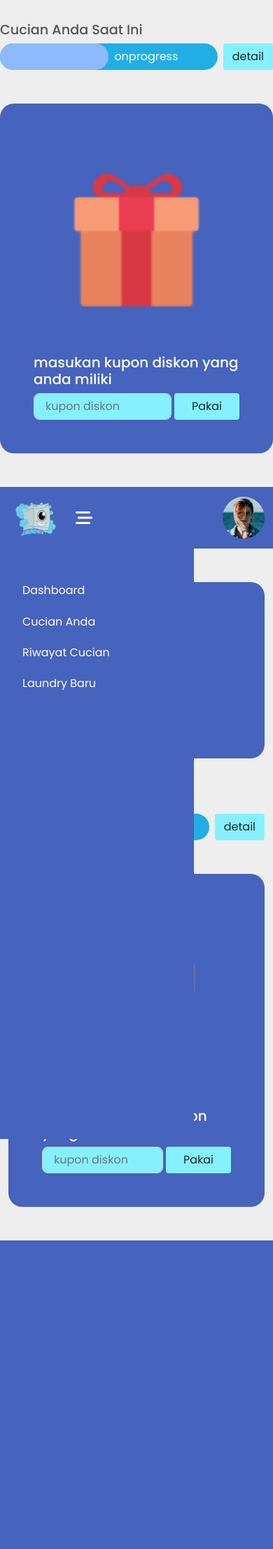
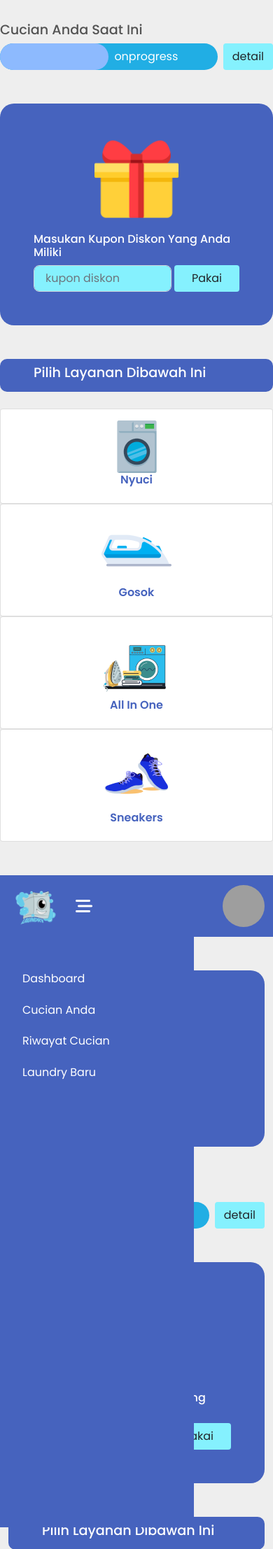
Before and after one commit to saddam-satria/WP2_Kelompok-1, a CodeIgniter 4 app: template WP2_Final/app/Views/user/dashboard.php in a window 390 px wide. Shown: the part 277-2491 px from the top of the page at 70% size. Before the commit the page ends 2050 px from the top, so only its background shows below. Run offline with PHP 8.4 and a stand-in for CodeIgniter, Linux system fonts and the light colour scheme; the template is opened without the code that fills it, so the values that code supplies are empty; some libraries are stand-ins or nearby versions; grey boxes are pictures that could not be loaded.

Commit message:
update dashboard

```diff
--- a/WP2_Final/app/Views/components/navbar.php
+++ b/WP2_Final/app/Views/components/navbar.php
@@ -1,4 +1,4 @@
-<div class="py-1" style="background-color: #4663be; position: sticky; top: 0;">
+<div class="py-1" style="background-color: #4663be; position: sticky; top: 0; z-index: 100;">
     <div class="container">
         <div class="d-flex align-items-center">
             <div class="d-flex align-items-center">
@@ -7,12 +7,12 @@
             </div>
             <div class="ms-auto">
                 <div class="btn-group">
-                    <img style="width: 60px; height: 60px; object-fit: cover; cursor: pointer;" class="img-fluid rounded-circle" src="<?= base_url("assets/img/avatar.jpg") ?>" alt="asdsa" data-bs-toggle="dropdown" data-bs-display="static" aria-expanded="false"></img>
+                    <img style="width: 60px; height: 60px; object-fit: cover; cursor: pointer;" class="img-fluid rounded-circle" src="<?= is_null(session()->current_user[0]["image"]) ? base_url("assets/img/avatar.jpg")  : base_url("assets/" . session()->current_user[0]["image"])  ?>" alt="asdsa" data-bs-toggle="dropdown" data-bs-display="static" aria-expanded="false"></img>
                     <div class="dropdown-menu dropdown-menu-end dropdown-menu-md-start">
                         <div style="width: 18rem;">
                             <div class="card-body">
                                 <div class="d-flex align-items-center flex-column">
-                                    <img style="width: 100px; height: 100px; object-fit: cover;" class="img-fluid rounded-circle" src="<?= base_url("assets/img/avatar.jpg") ?>" alt="asdsa" data-bs-toggle="dropdown" data-bs-display="static" aria-expanded="false"></img>
+                                    <img style="width: 100px; height: 100px; object-fit: cover;" class="img-fluid rounded-circle" src="<?= is_null(session()->current_user[0]["image"]) ? base_url("assets/img/avatar.jpg")  : base_url("assets/" . session()->current_user[0]["image"])  ?>" alt="asdsa" data-bs-toggle="dropdown" data-bs-display="static" aria-expanded="false"></img>
                                     <h5 class="mt-3" style="color: #4663be;"><?= session()->current_user[0]["firstname"] . " " . session()->current_user[0]["lastname"] ?></h5>
                                     <span style="color: #21aee4;"><?= session()->current_user[0]["email"] ?></span>
                                 </div>
@@ -36,7 +36,7 @@
     </div>
 </div>
 
-<div style="height: 100vh; position: fixed;background-color: #4663be; padding-right: 6rem !important; transition: all ease-in-out 300ms 10ms;" class="px-2" id="user-sidebar">
+<div style=" z-index: 100; height: 100vh; position: fixed;background-color: #4663be; padding-right: 6rem !important; transition: all ease-in-out 300ms 10ms;" class="px-2" id="user-sidebar">
     <div class="d-flex flex-column justify-content-between py-5 px-4" style="height: 30%;">
         <a href="#" class="text-decoration-none text-white text-capitalize">dashboard</a>
         <a href="#" class="text-decoration-none text-white text-capitalize">cucian anda</a>
--- a/WP2_Final/app/Views/user/dashboard.php
+++ b/WP2_Final/app/Views/user/dashboard.php
@@ -37,7 +37,7 @@
     <div class="row">
         <div class="col-sm-12 col-md-6 " id="dashboard-header">
             <div class="d-flex flex-column justify-content-center" style="height: 100%;">
-                <h5 class="text-white text-bold">masukan kupon diskon yang anda miliki</h5>
+                <h6 class="text-white text-bold text-capitalize">masukan kupon diskon yang anda miliki</h6>
                 <form action="#">
                     <div class="d-flex align-items-center">
                         <input name="coupon" type="text" class="form-control px-3" placeholder="kupon diskon" style="border-radius: 8px; background-color: #85f1fe;">
@@ -48,7 +48,66 @@
         </div>
         <div class="col-sm-12 col-md-6 mb-3" id="dashboard-header-image">
             <div class="d-flex justify-content-center">
-                <img src="<?= base_url("assets/img/gift.png") ?>" alt="">
+                <img style="width: 120px; height: 120px; object-fit: contain;" src="<?= base_url("assets/img/gift.png") ?>" alt="">
+            </div>
+        </div>
+    </div>
+</section>
+
+
+<section class="my-5">
+    <div class="py-2 px-5" style="background-color: #4663be;border-radius: 10px;">
+        <h5 style="font-size: 1.2em; color: #535353;" class="text-capitalize text-white">pilih layanan dibawah ini</h5>
+    </div>
+    <div class="my-4">
+        <div class="row">
+            <div class="col-sm-6 col-md-3">
+                <a href="#" class="text-decoration-none">
+                    <div class="card" style="height: 100%;">
+                        <div class="card-body" style="height: 100%;">
+                            <div class="d-flex align-items-center flex-column justify-content-center" style="height: 100%;">
+                                <img src="<?= base_url("assets/img/nyuci.png") ?>" alt="service nyuci">
+                                <h6 style="color: #4663be; font-weight: 600;">Nyuci</h6>
+                            </div>
+                        </div>
+                    </div>
+                </a>
+            </div>
+            <div class="col-sm-6 col-md-3">
+                <a href="#" class="text-decoration-none">
+                    <div class="card" style="height: 100%;">
+                        <div class="card-body" style="height: 100%;">
+                            <div class="d-flex align-items-center flex-column justify-content-center" style="height: 100%;">
+                                <img src="<?= base_url("assets/img/gosok.png") ?>" alt="service nyuci">
+                                <h6 style="color: #4663be; font-weight: 600;">Gosok</h6>
+                            </div>
+                        </div>
+                    </div>
+                </a>
+            </div>
+            <div class="col-sm-6 col-md-3">
+                <a href="#" class="text-decoration-none">
+                    <div class="card" style="height: 100%;">
+                        <div class="card-body" style="height: 100%;">
+                            <div class="d-flex align-items-center flex-column justify-content-center" style="height: 100%;">
+                                <img src="<?= base_url("assets/img/allinone.png") ?>" alt="service nyuci">
+                                <h6 style="color: #4663be; font-weight: 600;">All In One</h6>
+                            </div>
+                        </div>
+                    </div>
+                </a>
+            </div>
+            <div class="col-sm-6 col-md-3">
+                <a href="#" class="text-decoration-none">
+                    <div class="card" style="height: 100%;">
+                        <div class="card-body" style="height: 100%;">
+                            <div class="d-flex align-items-center flex-column justify-content-center" style="height: 100%;">
+                                <img src="<?= base_url("assets/img/sneakers.png") ?>" alt="service nyuci">
+                                <h6 style="color: #4663be; font-weight: 600;">Sneakers</h6>
+                            </div>
+                        </div>
+                    </div>
+                </a>
             </div>
         </div>
     </div>
```
Also changed, not shown: WP2_Final/app/Views/user/profile.php (added, +11 -0 lines), WP2_Final/public/assets/img/allinone.png (added), WP2_Final/public/assets/img/gift.png, WP2_Final/public/assets/img/gosok.png (added), WP2_Final/public/assets/img/nyuci.png (added), WP2_Final/public/assets/img/sneakers.png (added).
